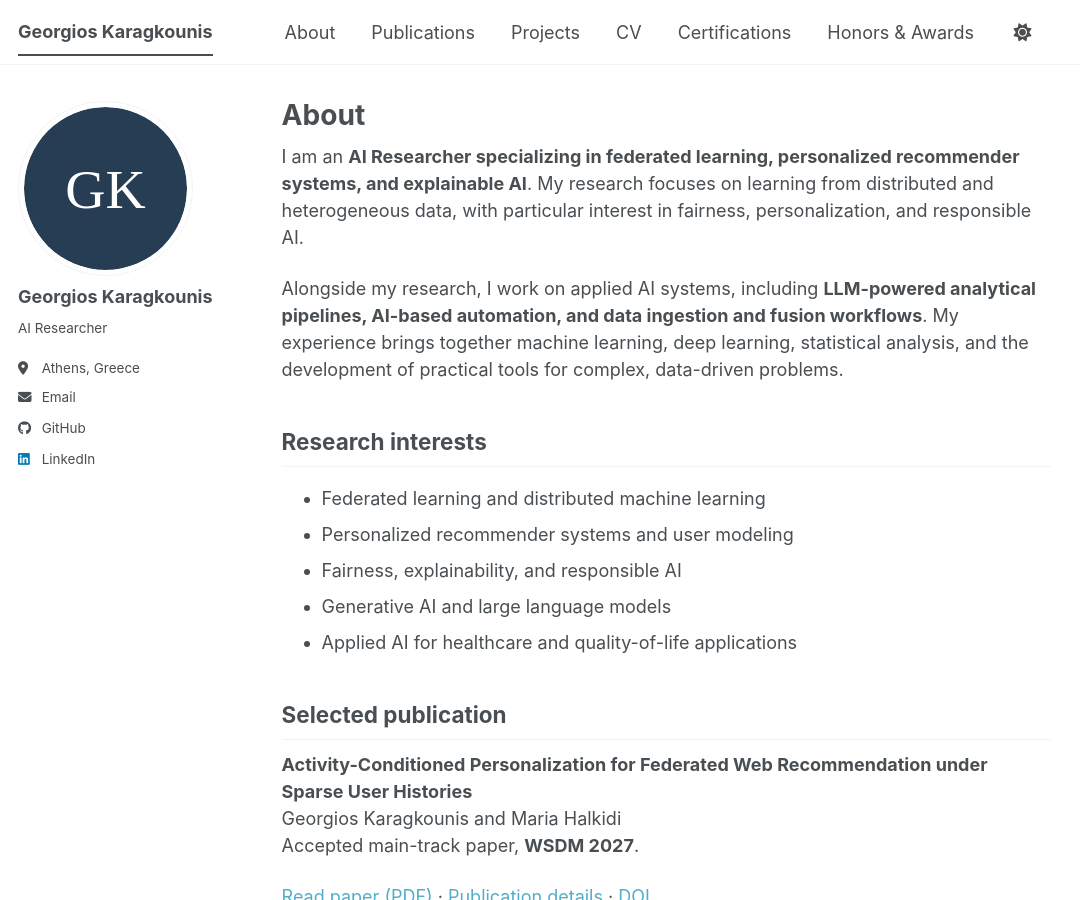
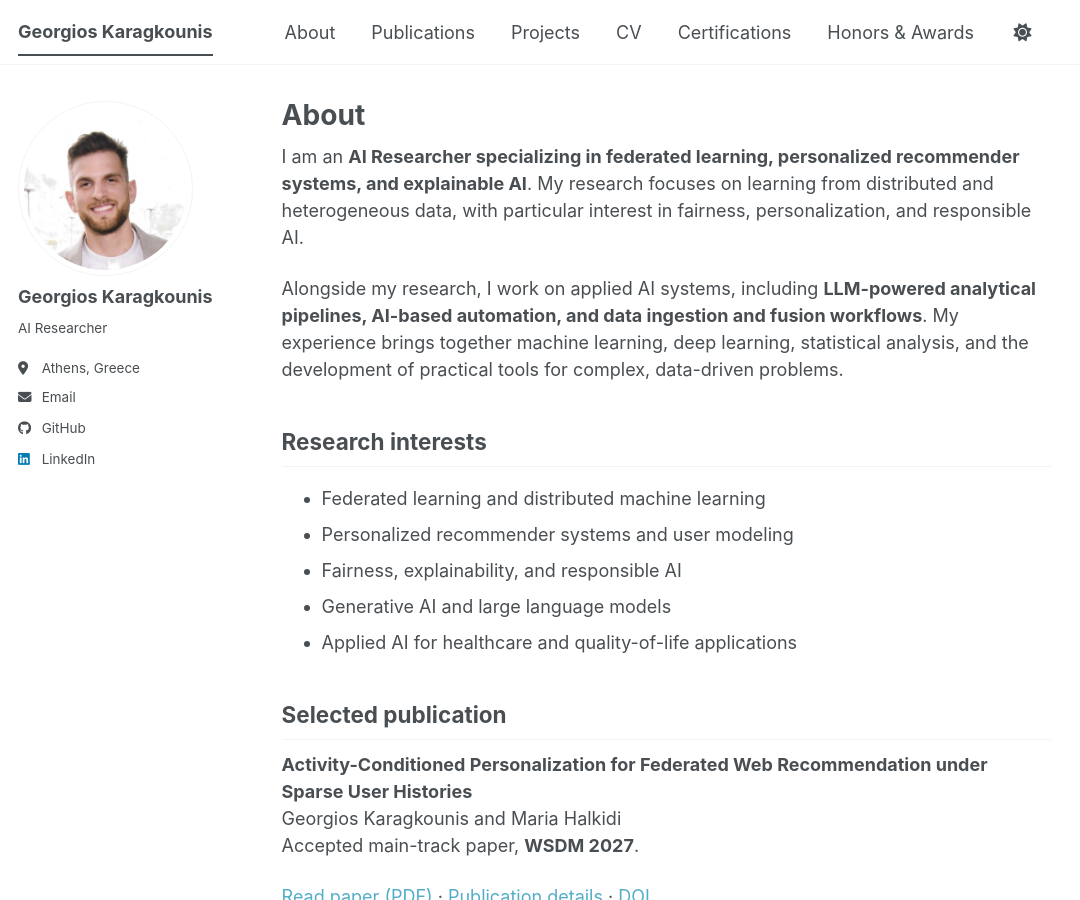
Before and after one commit to georgekaragounis/gkaragounis.github.io, a Jekyll site: the page built from _pages/about.md, in a window 1280 px wide and 900 px high. Shown: the whole window, without its empty margins (0-1080 px from the left). Built offline with Jekyll 4.4.1, drawn with Linux system fonts in a browser that asks for light colours; a script bundle is joined from its source files by our own code; a style sheet for code colours, icons or effects is not loaded.

Commit message:
Add supplied profile portrait to personal website

```diff
--- a/_config.yml
+++ b/_config.yml
@@ -8,7 +8,7 @@ url: https://georgekaragounis.github.io
 baseurl: /gkaragounis.github.io
 repository: georgekaragounis/gkaragounis.github.io
 author:
-  avatar: profile.svg
+  avatar: profile.jpg
   name: Georgios Karagkounis
   pronouns: null
   bio: AI Researcher
@@ -118,7 +118,7 @@ facebook:
   username: null
   app_id: null
   publisher: null
-og_image: profile.svg
+og_image: profile.jpg
 og_description: null
 social:
   type: null
```
Also changed, not shown: images/profile.jpg (added).
